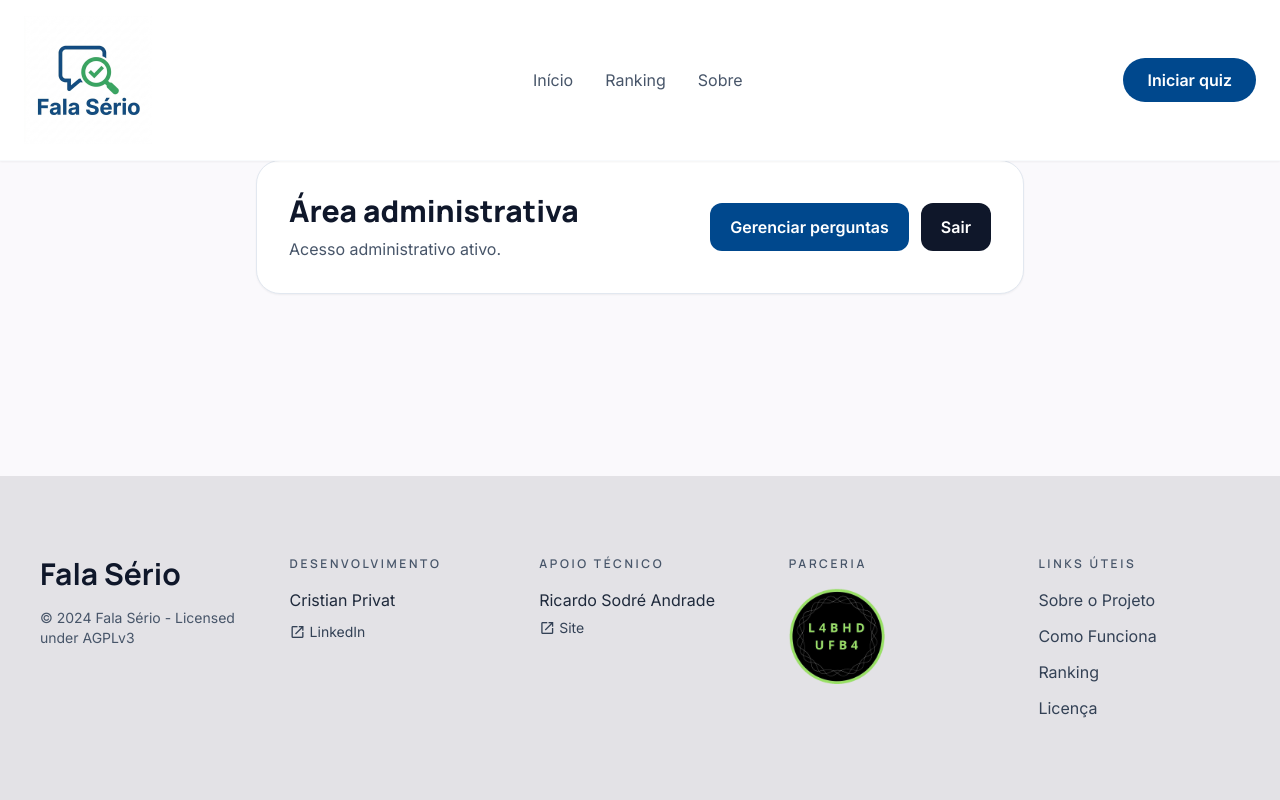
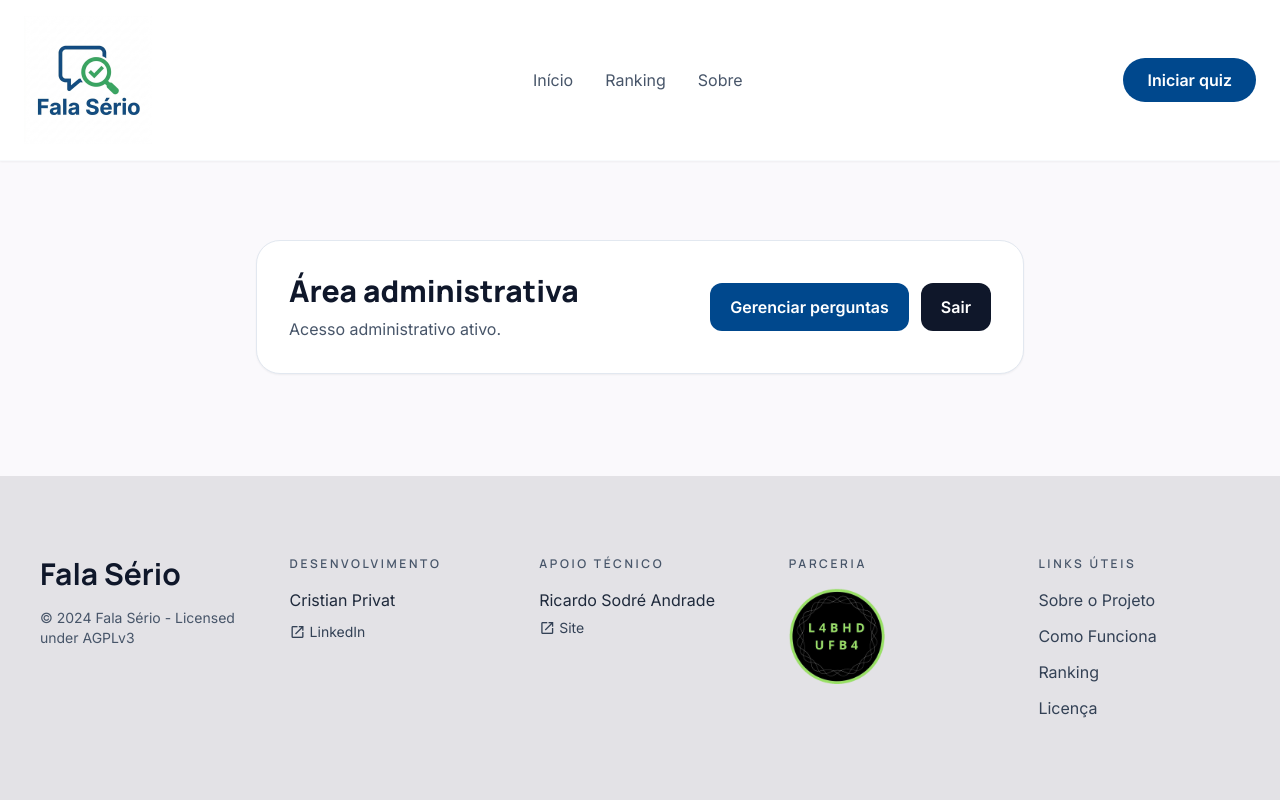
Before and after one commit to csprivat/FalaSerio, a Flask app: page /admin in a window 1280 px wide. Run offline with Flask 3, Linux system fonts and the light colour scheme; the visitor is signed in with stand-in values (Sample User, id 1); some libraries are stand-ins or nearby versions.

Commit message:
Ajustes finais antes da publicação

```diff
--- a/web/templates/base.html
+++ b/web/templates/base.html
@@ -86,7 +86,7 @@
 
     {% include "_header.html" %}
 
-    <main class="flex-grow {% block main_class %}pt-24{% endblock %}">
+    <main class="flex-grow {% block main_class %}pt-36 sm:pt-44{% endblock %}">
         {% block content %}{% endblock %}
     </main>
 
```
Also changed, not shown: README.md, 1 other file.
